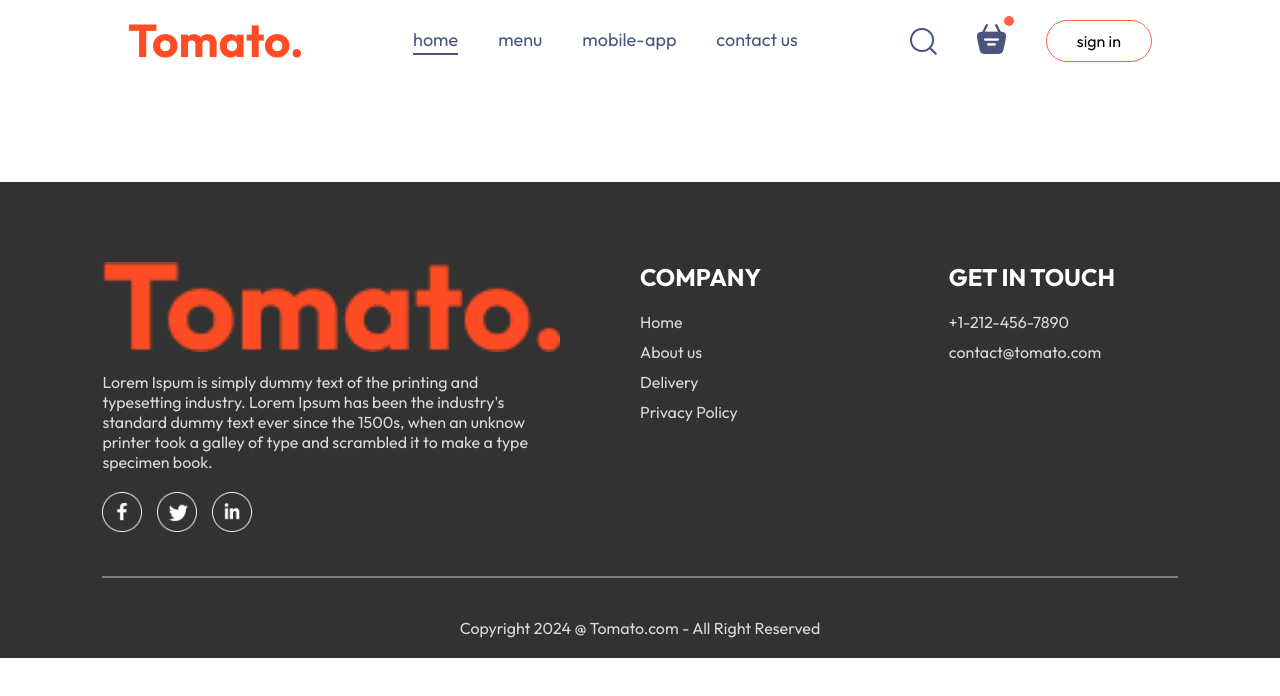
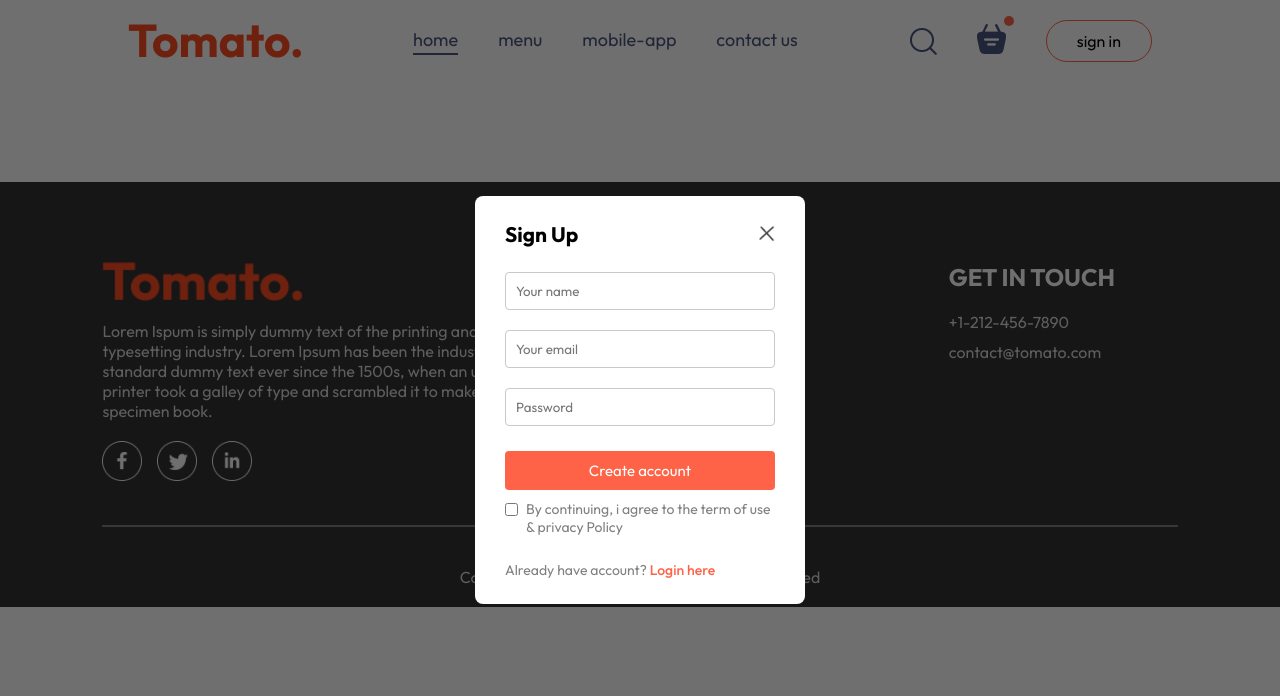
Before and after one commit to Sivakhon/Food-delivery-app, a React app: page /order in a window 1280 px wide. Both pictures are taken after a click on the button "sign in". Shown: the top 696 px of the page. Built offline with nearby package versions, Linux system fonts and the light colour scheme; the HTML template or start-up script is replaced by a standard one.

Commit message:
add Login feature

```diff
--- a/src/App.jsx
+++ b/src/App.jsx
@@ -1,16 +1,21 @@
-import React from 'react'
+import React, { useState } from 'react'
 import Navbar from './components/Navbar/Navbar'
 import { Route, Routes } from 'react-router-dom'
 import Home from './pages/Home/Home'
 import Cart from './pages/Cart/Cart'
 import PlaceOrder from './pages/PlaceOrder/PlaceOrder'
 import Footer from './components/Footer/Footer'
+import LoginPopup from './components/LoginPopup/LoginPopup'
 
 const App = () => {
+
+  const [showLogin,setShowLogin] = useState(false)
+
   return (
     <>
+    {showLogin?<LoginPopup setShowLogin={setShowLogin} />:<></>}
       <div className='app'>
-        <Navbar />
+        <Navbar setShowLogin = {setShowLogin}/>
         <Routes>
           <Route path='/' element={<Home />} />
           <Route path='/cart' element={<Cart />} />
--- a/src/components/Footer/Footer.css
+++ b/src/components/Footer/Footer.css
@@ -32,6 +32,10 @@
     h2{
         color: white;
     }
+
+    img{
+        width: 200px;
+    }
 }
 
 .footer-social-icons img{
--- a/src/components/LoginPopup/LoginPopup.css
+++ b/src/components/LoginPopup/LoginPopup.css
@@ -0,0 +1,74 @@
+.login-popup{
+    position: absolute;
+    z-index: 1;
+    width: 100%;
+    height: 100%;
+    background-color: #00000090;
+    display: grid;
+}
+
+.login-popup-container{
+    place-self: center;
+    width: max(23vw,330px);
+    color: #808080;
+    background-color: white;
+    display: flex;
+    flex-direction: column;
+    gap: 25px;
+    padding: 25px 30px;
+    border-radius: 8px;
+    font-size: 14px;
+    animation: fadeIn 0.5s;
+}
+
+.login-popup-title{
+    display: flex;
+    justify-content: space-between;
+    align-items: center;
+    color: black;
+
+    img{
+        width: 16px;
+        cursor: pointer;
+    }
+}
+
+.login-popup-inputs{
+    display: flex;
+    flex-direction: column;
+    gap: 20px;
+
+    input{
+        outline: none;
+        border: 1px solid #c9c9c9;
+        padding: 10px;
+        border-radius: 4px;
+    }
+}
+
+.login-popup-container button{
+    border: none;
+    padding: 10px;
+    border-radius: 4px;
+    color: white;
+    background-color: tomato;
+    font-size: 15px;
+    cursor: pointer;
+}
+
+.login-popup-condition{
+    display: flex;
+    align-items: start;
+    gap: 8px;
+    margin-top: -15px;
+
+    input{
+        margin-top: 3px;
+    }
+}
+
+.login-popup p span{
+    color: tomato;
+    font-weight: 500;
+    cursor: pointer;
+}
--- a/src/components/LoginPopup/LoginPopup.jsx
+++ b/src/components/LoginPopup/LoginPopup.jsx
@@ -1,13 +1,35 @@
-import React from 'react'
+import React, { useState } from 'react'
 import './LoginPopup.css'
+import { assets } from '../../assets/assets'
 
-const LoginPopup = () => {
-  return (
-    <div>
+const LoginPopup = ({setShowLogin}) => {
 
+    const [currState,setCurrState] = useState("Sign Up")
+
+    return (
+    <div className='login-popup'>
+      <form className="login-popup-container">
+        <div className="login-popup-title">
+            <h2>{currState}</h2>
+            <img onClick={()=>setShowLogin(false) } src={assets.cross_icon} alt="" />
+        </div>
+        <div className="login-popup-inputs">
+            {currState ==="Login"?<></>:<input type="text" placeholder='Your name' required />}
+            <input type="email" placeholder="Your email" required />
+            <input type="password" placeholder='Password' required />
+        </div>
+        <button>{currState==="Sign Up"?"Create account":"Login"}</button>
+        <div className="login-popup-condition">
+            <input type="checkbox" required/>
+            <p>By continuing, i agree to the term of use & privacy Policy</p>
+        </div>
+        {currState === 'Login'
+        ?<p>Create a new account? <span onClick={()=>setCurrState("Sign Up")} >Click here</span> </p>
+        :<p>Already have account? <span onClick={()=>setCurrState("Login")} >Login here</span></p>
+        }
+      </form>
     </div>
   )
 }
-import './LoginPopup.css'
 
 export default LoginPopup
--- a/src/components/Navbar/Navbar.jsx
+++ b/src/components/Navbar/Navbar.jsx
@@ -3,7 +3,7 @@
 import { assets } from '../../assets/assets'
 import { Link } from 'react-router-dom';
 
-const Navbar = () => {
+const Navbar = ({setShowLogin}) => {
 
     const [menu,setMenu] = useState("home");
 
@@ -23,7 +23,7 @@
                 <img src={assets.basket_icon} alt="" />
                 <div className="dot"></div>
             </div>
-            <button>sign in</button>
+            <button onClick={() => setShowLogin(true)}>sign in</button>
         </div>
     </div>
   )
```
